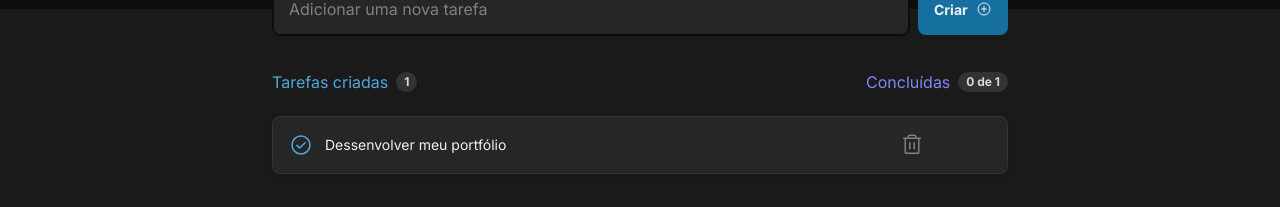
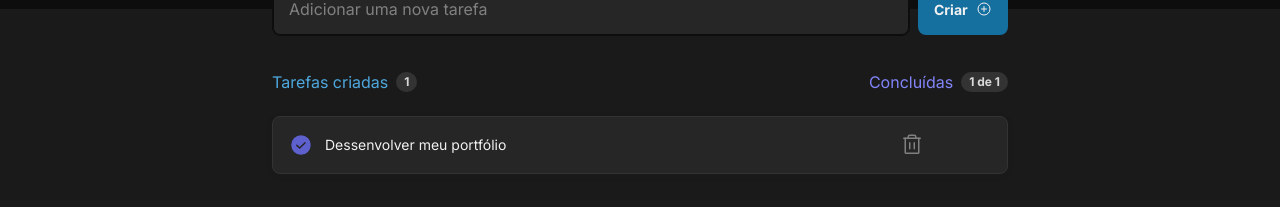
Before and after one commit to luizamaro11/challenger-todo-lista, a React (Vite) app: page / in a window 1280 px wide. Both pictures are taken after a click on the button 301 px from the left and 336 px from the top of the page. Shown: the part 191-398 px from the top of the page. Built offline with nearby package versions, Linux system fonts and the light colour scheme.

Commit message:
feat: clicar em checar as tarefas e excluir as tarefas

```diff
--- a/src/App.tsx
+++ b/src/App.tsx
@@ -8,7 +8,7 @@ import { ChangeEvent, FormEvent, useState } from 'react';
 export function App() {
   const [tasks, setTasks] = useState([
     {
-      key: 1,
+      id: 1,
       check: false,
       text: 'Dessenvolver meu portfólio',
     }
@@ -23,7 +23,7 @@ export function App() {
     event.preventDefault();
 
     setTasks([...tasks, {
-      key: tasks.length+1,
+      id: tasks.length+1,
       check: false,
       text: newTaskText
     }]);
@@ -34,7 +34,26 @@ export function App() {
     setNewTaskText(event.target.value);
   }
 
+  function changeCheck(id: number) {
+    return setTasks((prevTasks) =>
+      prevTasks.map((task) =>
+        task.id === id
+          ? { ...task, check: !task.check }
+          : task
+      )
+    );
+  }
+
+  function deleteTask(id: number) {
+    const taskWithoutDeletedOne = tasks.filter(task => {
+      return task.id !== id;
+    });
+
+    setTasks(taskWithoutDeletedOne);
+  }
+
   return (
+
     <div>
       <header className={styles.header}>
         <img src={Logo} alt="Logo da ToDo list" />
@@ -68,7 +87,16 @@ export function App() {
           </div>
 
           {tasks.map(task => {
-            return <Task key={task.key} check={task.check} text={task.text} />
+            return (
+              <Task
+                key={task.id}
+                id={task.id}
+                check={task.check}
+                text={task.text}
+                onChangeCheck={changeCheck}
+                onDeleteTask={deleteTask}
+              />
+            )
           })}
 
         </div>
--- a/src/components/IconCheckTask.tsx
+++ b/src/components/IconCheckTask.tsx
@@ -6,7 +6,7 @@ interface CheckProps {
 
 export function IconCheckTask({ check }: CheckProps) {
     if (check) {
-        return <CheckCircle size={24} />
+        return <CheckCircle color='#5e60ce' weight='fill' size={24} />
     }
     return <Circle size={24} />
 }
--- a/src/components/Task.tsx
+++ b/src/components/Task.tsx
@@ -1,20 +1,23 @@
 import Clipboard from '../assets/Clipboard.svg';
 import { Trash } from 'phosphor-react';
 import styles from './Task.module.css';
-import { useState, MouseEvent } from 'react';
 import { IconCheckTask } from './IconCheckTask';
 
 interface Task {
+  id: number,
   check: boolean,
-  text: string
+  text: string,
+  onChangeCheck: (id: number) => void,
+  onDeleteTask: (id: number) => void
 }
 
-export function Task({ check, text }: Task) {
-  const [checkTask, setCheckTask] = useState(check);
+export function Task({ id, check, text, onChangeCheck, onDeleteTask }: Task) {
+  function handleCheckTask() {
+    onChangeCheck(id);
+  }
 
-  function handleCheckTask() {
-    console.log('Click!');
-    setCheckTask(checkTask === false ? true : false);
+  function handleDeleteTask() {
+    onDeleteTask(id);
   }
 
   return (
@@ -28,10 +31,10 @@ export function Task({ check, text }: Task) {
 
       <div className={styles.list_tasks}>
         <button onClick={handleCheckTask}>
-          <IconCheckTask check={checkTask} />
+          <IconCheckTask check={check} />
         </button>
         <p>{ text }</p>
-        <button>
+        <button onClick={handleDeleteTask}>
           <Trash size={24} />
         </button>
       </div>
```
